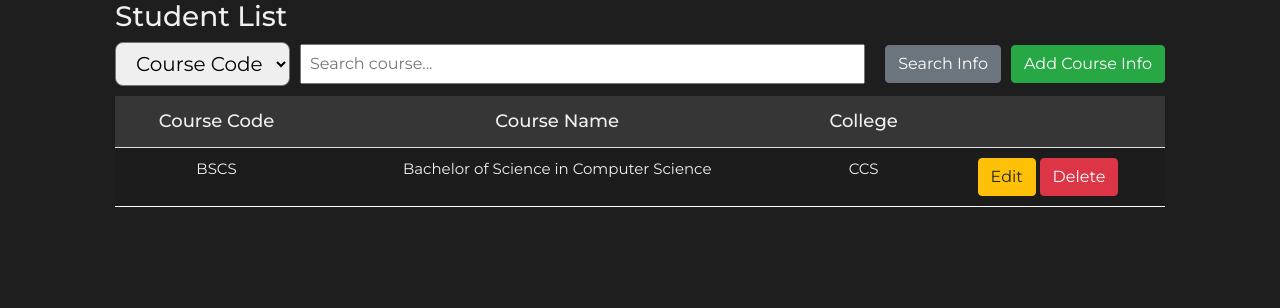
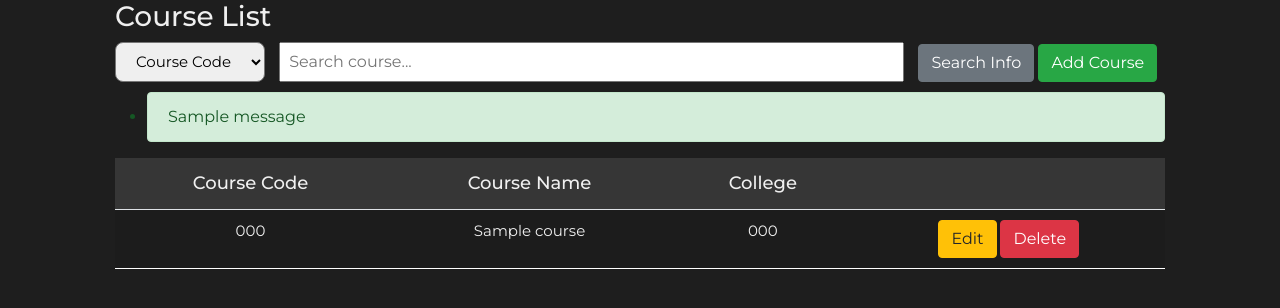
Before and after one commit to jhnabuel/ccc181-flask-project, a Flask app: template app/templates/courses/course.html in a window 1280 px wide. Shown: the part 154-462 px from the top of the page. Run offline with Flask 3, Linux system fonts and the light colour scheme; the template is opened without the code that fills it: most values are stand-ins (such as "Sample title", 1, 10 or a date in 2020); one stand-in notice (Sample message) is shown; some libraries are stand-ins or nearby versions.

Commit message:
Added search function for course entity

```diff
--- a/app/static/css/styles.css
+++ b/app/static/css/styles.css
@@ -77,7 +77,7 @@ label {
 }
 
 #searchButton{
-  margin-right: 0;
+  margin-right: 0px;
 }
 #addButton {
   height: 38px;
--- a/app/templates/courses/course.html
+++ b/app/templates/courses/course.html
@@ -3,19 +3,32 @@
 {% block content %}
     <div class="container">
         <!-- Search Bar and Add Button -->
-        <h3 class = "table-title">Student List</h3>
+        <h3 class = "table-title">Course List</h3>
         <div class="search-bar">
-            <select id="field" name="course-info" class="form-select-lg" data-selected-value="{{selected_info}}">
+            <form action="{{ url_for('courses.course_page') }}" method="GET">
+                <select id="searchBy" name="search_by" class="form-select-lg" data-selected-value="{{ selected_info }}">
                     <option value="course-code">Course Code</option>
                     <option value="course-name">Course Name</option>
                     <option value="course-college">College</option>
                 </select>
-            <input type="text" placeholder="Search course..." id="searchInput" name="search">
+                <input type="text" placeholder="Search course..." id="searchInput" name="search_term" value="{{ request.args.get('search_term', '') }}">
                 <button id="searchButton" type ="submit" class="btn btn-secondary">
                     Search Info</button>
-            <button id="addButton" type ="button" class="btn btn-success pull-right" data-toggle="modal" data-target="#mymodal">
-                Add Course Info</button>
+                <a href="#" class="btn btn-success pull-right" id="addButton">Add Course</a>
+            </form>
         </div>
+
+        {% with messages = get_flashed_messages(with_categories=true) %}
+        {% if messages %}
+            <div class="mt-1">
+            <ul>
+                {% for category, message in messages %}
+                <li class="alert alert-{{ category }}">{{ message }}</li>
+                {% endfor %}
+            </ul>
+        </div>
+        {% endif %}
+        {% endwith %}
 
         <div class="table-container">
             <!-- Student Information Table -->
@@ -29,17 +42,18 @@
                     </tr>
                 </thead>
                 <tbody>
-                    <td>BSCS</td>
-                    <td>Bachelor of Science in Computer Science</td>
-                    <td>CCS</td>
+                    {% for course in courses%}
+                        <tr>
+                            <td>{{ course.code }}</td>
+                            <td>{{ course.name }}</td>
+                            <td>{{ course.college_code }}</td>
                              <td>
                                 <a href="" class="btn btn-warning btn-xs" data-toggle="modal" data-target="#modaledit">Edit</a>
                                 <a href="" class="btn btn-danger btn-xs" onclick="return confirm('Are you sure you want to delete this row?')" >
                                 Delete</a>
                             </td>
-
-
-
+                        </tr>
+                        {% endfor %}
                 </tbody>
             </table>
         </div>
```
Also changed, not shown: app/courses/forms.py (added, +15 -0 lines), app/courses/models.py (added, +38 -0 lines), app/courses/routes.py (+11 -3 lines), app/colleges/models.py (line endings or trailing spaces). Lines whose indentation alone changed are shown as unchanged.
